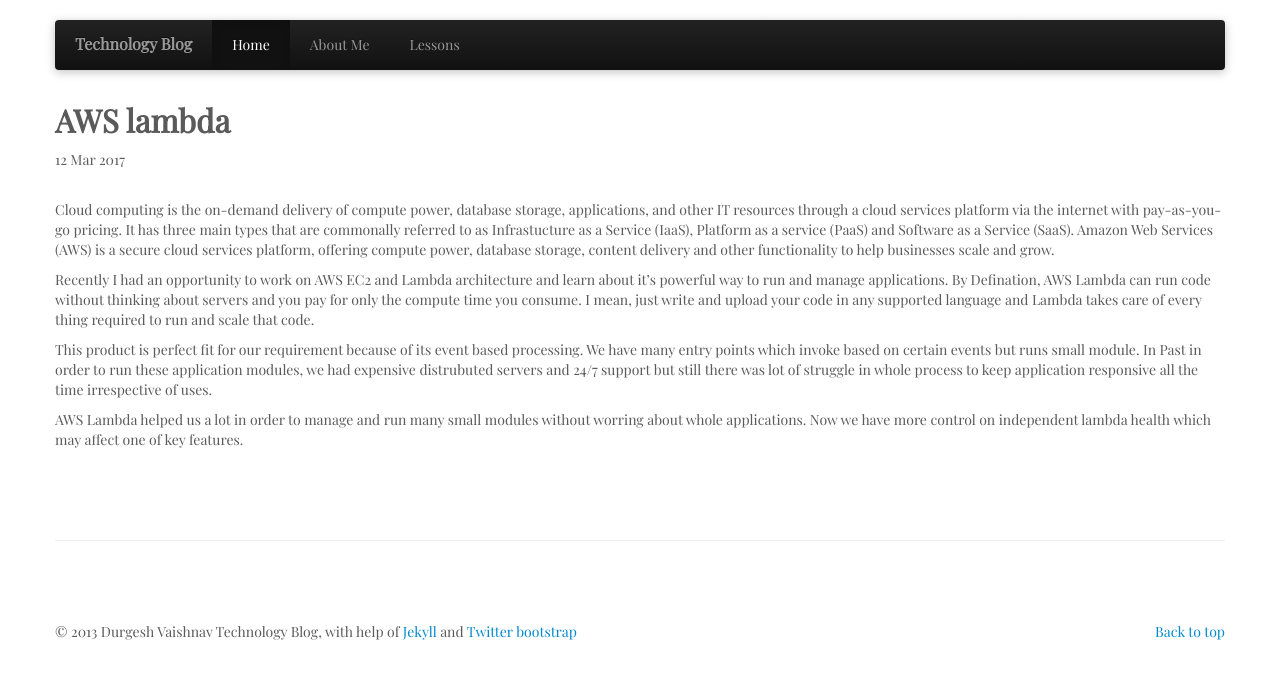
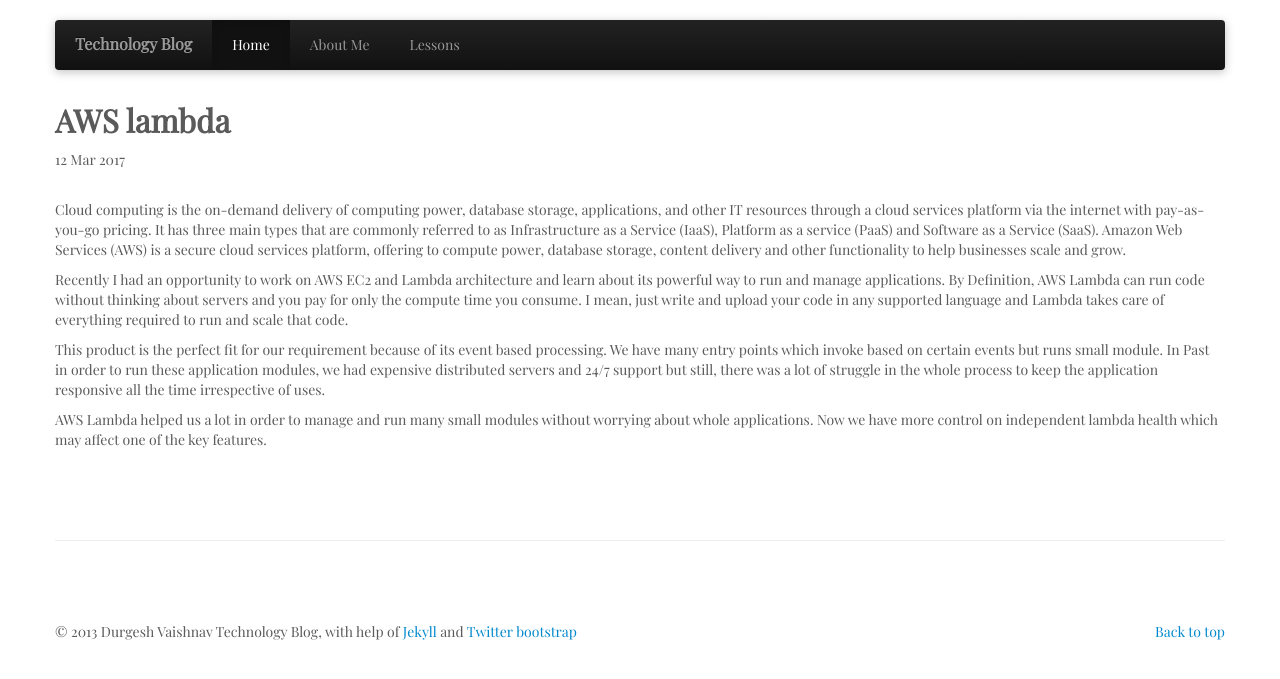
Before and after one commit to vdurgesh/git-pages, a Jekyll site: the page built from _posts/2017-03-12-aws-lambda.markdown, in a window 1280 px wide. Shown: the top 679 px of the page. Built offline with Jekyll 4.4.1, drawn with Linux system fonts in a browser that asks for light colours.

Commit message:
adding lambda post

```diff
--- a/_posts/2017-03-12-aws-lambda.markdown
+++ b/_posts/2017-03-12-aws-lambda.markdown
@@ -5,11 +5,10 @@
 categories: nodejs
 ---
 
-Cloud computing is the on-demand delivery of compute power, database storage, applications, and other IT resources through a cloud services platform via the internet with pay-as-you-go pricing. It has three main types that are commonally referred to as Infrastucture as a Service (IaaS), Platform as a service (PaaS) and Software as a Service (SaaS).
-Amazon Web Services (AWS) is a secure cloud services platform, offering compute power, database storage, content delivery and other functionality to help businesses scale and grow.
+Cloud computing is the on-demand delivery of computing power, database storage, applications, and other IT resources through a cloud services platform via the internet with pay-as-you-go pricing. It has three main types that are commonly referred to as Infrastructure as a Service (IaaS), Platform as a service (PaaS) and Software as a Service (SaaS). Amazon Web Services (AWS) is a secure cloud services platform, offering to compute power, database storage, content delivery and other functionality to help businesses scale and grow.
 
-Recently I had an opportunity to work on AWS EC2 and Lambda architecture and learn about it's powerful way to run and manage applications. By Defination, AWS Lambda can run code without thinking about servers and you pay for only the compute time you consume. I mean, just write and upload your code in any supported language and Lambda takes care of every thing required to run and scale that code.
+Recently I had an opportunity to work on AWS EC2 and Lambda architecture and learn about its powerful way to run and manage applications. By Definition, AWS Lambda can run code without thinking about servers and you pay for only the compute time you consume. I mean, just write and upload your code in any supported language and Lambda takes care of everything required to run and scale that code.
 
-This product is perfect fit for our requirement because of its event based processing. We have many entry points which invoke based on certain events but runs small module. In Past in order to run these application modules, we had expensive distrubuted servers and 24/7 support but still there was lot of struggle in whole process to keep application responsive all the time irrespective of uses.
+This product is the perfect fit for our requirement because of its event based processing. We have many entry points which invoke based on certain events but runs small module. In Past in order to run these application modules, we had expensive distributed servers and 24/7 support but still, there was a lot of struggle in the whole process to keep the application responsive all the time irrespective of uses.
 
-AWS Lambda helped us a lot in order to manage and run many small modules without worring about whole applications. Now we have more control on independent lambda health which may affect one of key features.
+AWS Lambda helped us a lot in order to manage and run many small modules without worrying about whole applications. Now we have more control on independent lambda health which may affect one of the key features.
```
